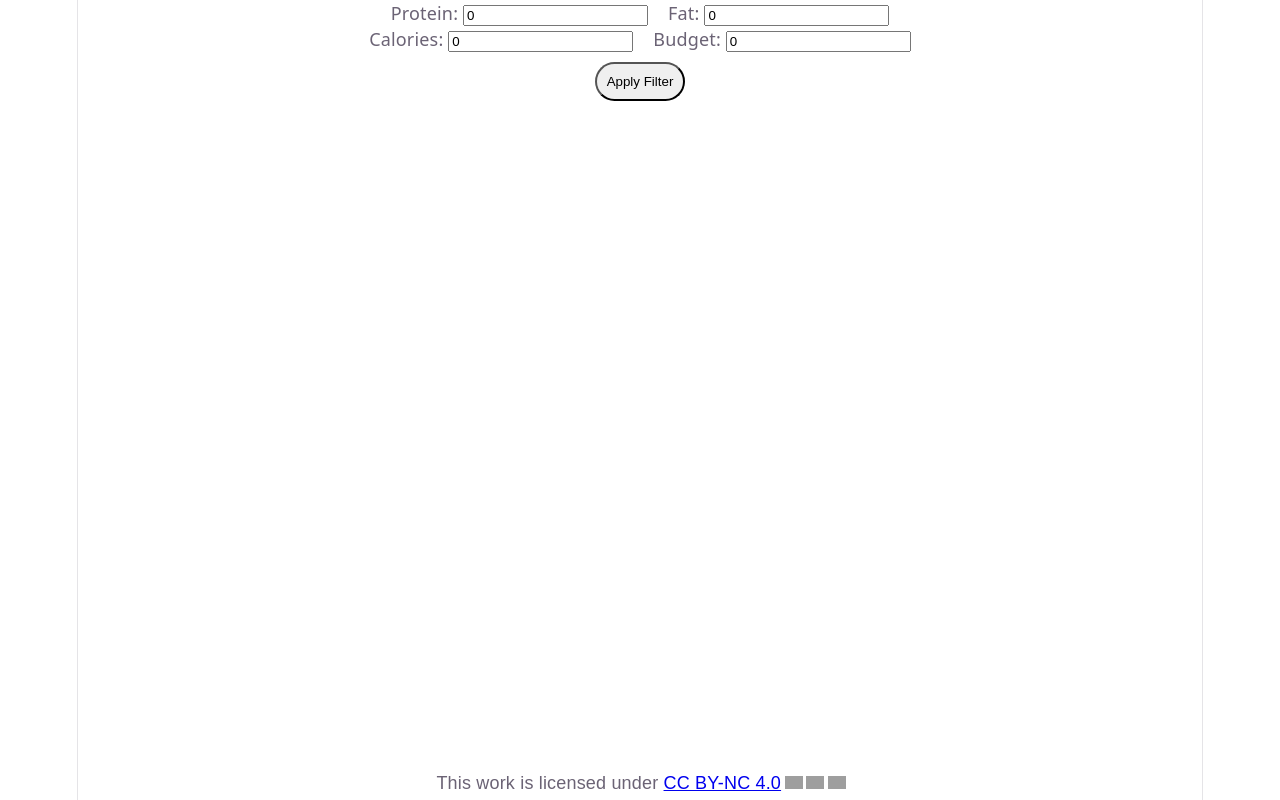
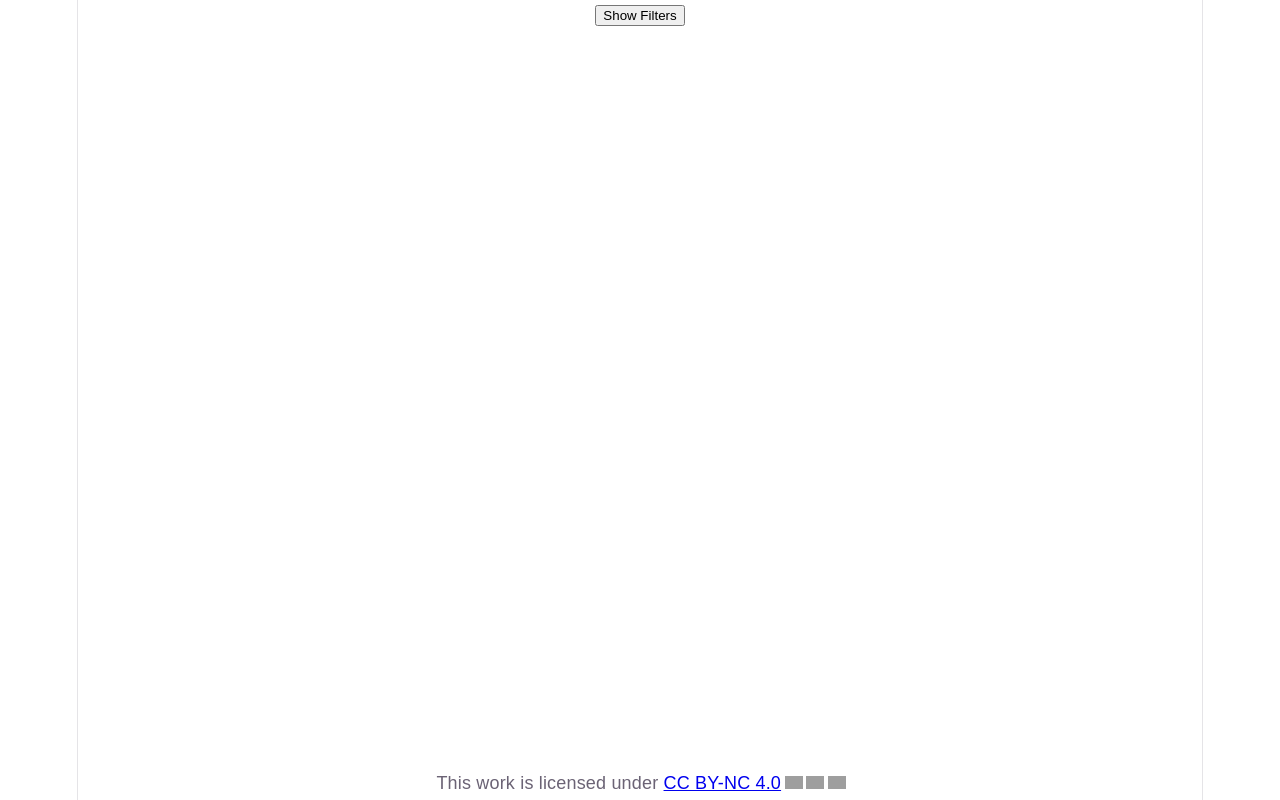
Before and after one commit to zylotomous/unihack, a React (Vite) app: page / in a window 1280 px wide. Built offline with nearby package versions, Linux system fonts and the light colour scheme; grey boxes are pictures that could not be loaded.

Commit message:
added ability to hide filters

```diff
--- a/src/App.tsx
+++ b/src/App.tsx
@@ -12,7 +12,6 @@ interface Macros {
   budget: number,
 }
 
-
 function App() {
   //const [count, setCount] = useState(0)
   const [formData, setFormData] = useState<Macros>({
@@ -21,6 +20,18 @@ function App() {
     calories: 0,
     budget: 0
   });
+
+  // NEW: State to track if filters are visible
+  const [showFilters, setShowFilters] = useState(false);
+
+  // Handle input changes
+  const handleInputChange = (e: React.ChangeEvent<HTMLInputElement>) => {
+    const { name, value } = e.target;
+    setFormData({
+      ...formData,
+      [name]: parseFloat(value) || 0
+    });
+  };
 
   function requestApi () {
     let res = setFormData;
@@ -31,22 +42,75 @@ function App() {
     const date:Date = new Date();
     return date.getFullYear();
   }
+
+  // Toggle filter visibility
+  const toggleFilters = () => {
+    setShowFilters(!showFilters);
+  }
+
   return (
     <>
-    <div id='header'></div>
+    <div id='header'>
+      {/* NEW: Button to toggle filters */}
+      <button onClick={toggleFilters} id='toggleFilterBtn'>
+        {showFilters ? 'Hide Filters' : 'Show Filters'}
+      </button>
+    </div>
+
     <div id='main content'>
-      {/* idk how to hide and fix ts tbh */}
+      {/* Conditionally render filters based on showFilters state */}
+      {showFilters && (
         <div className='filter'>
           <form onSubmit={requestApi()}>
-          <label className='inputForm'>Protein: <input type='number' name='protein' value={formData.protein}/></label>
-          <label className='inputForm'>Fat: <input type='number' name='fat' value={formData.fat}/></label>
+            <label className='inputForm'>
+              Protein:
+              <input
+                type='number'
+                name='protein'
+                value={formData.protein}
+                onChange={handleInputChange}
+              />
+            </label>
+
+            <label className='inputForm'>
+              Fat:
+              <input
+                type='number'
+                name='fat'
+                value={formData.fat}
+                onChange={handleInputChange}
+              />
+            </label>
+
             <br/>
-          <label className='inputForm'>Calories: <input type='number' name='calories' value={formData.calories}/></label>
-          <label className='inputForm'>Budget: <input type='number' name='budget' value={formData.budget}/></label>
+
+            <label className='inputForm'>
+              Calories:
+              <input
+                type='number'
+                name='calories'
+                value={formData.calories}
+                onChange={handleInputChange}
+              />
+            </label>
+
+            <label className='inputForm'>
+              Budget:
+              <input
+                type='number'
+                name='budget'
+                value={formData.budget}
+                onChange={handleInputChange}
+              />
+            </label>
+
             <br/>
+
             <button id='buttonForm' type='button'>Apply Filter</button>
           </form>
         </div>
+      )}
+
       <div className='map'></div>
     </div>
 
```
Also changed, not shown: 1 other file (tests, documents, lock files or other folders). Lines whose indentation alone changed are shown as unchanged.
